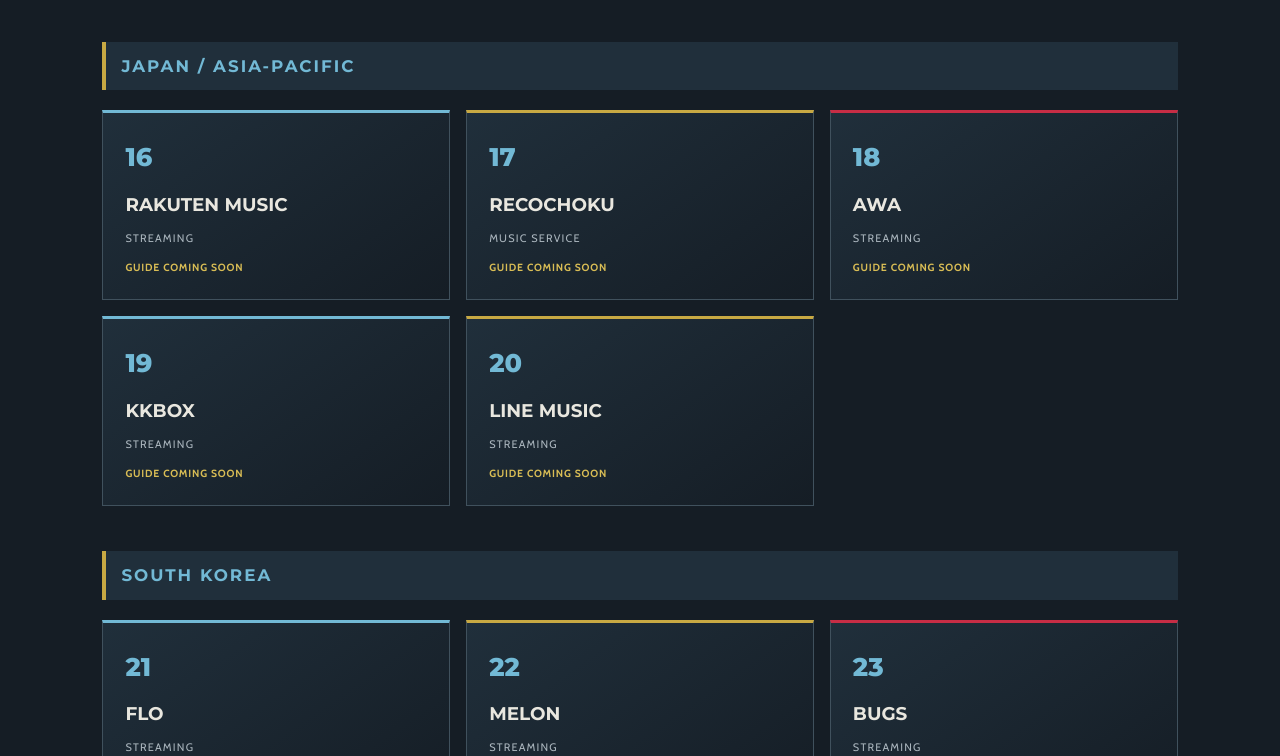
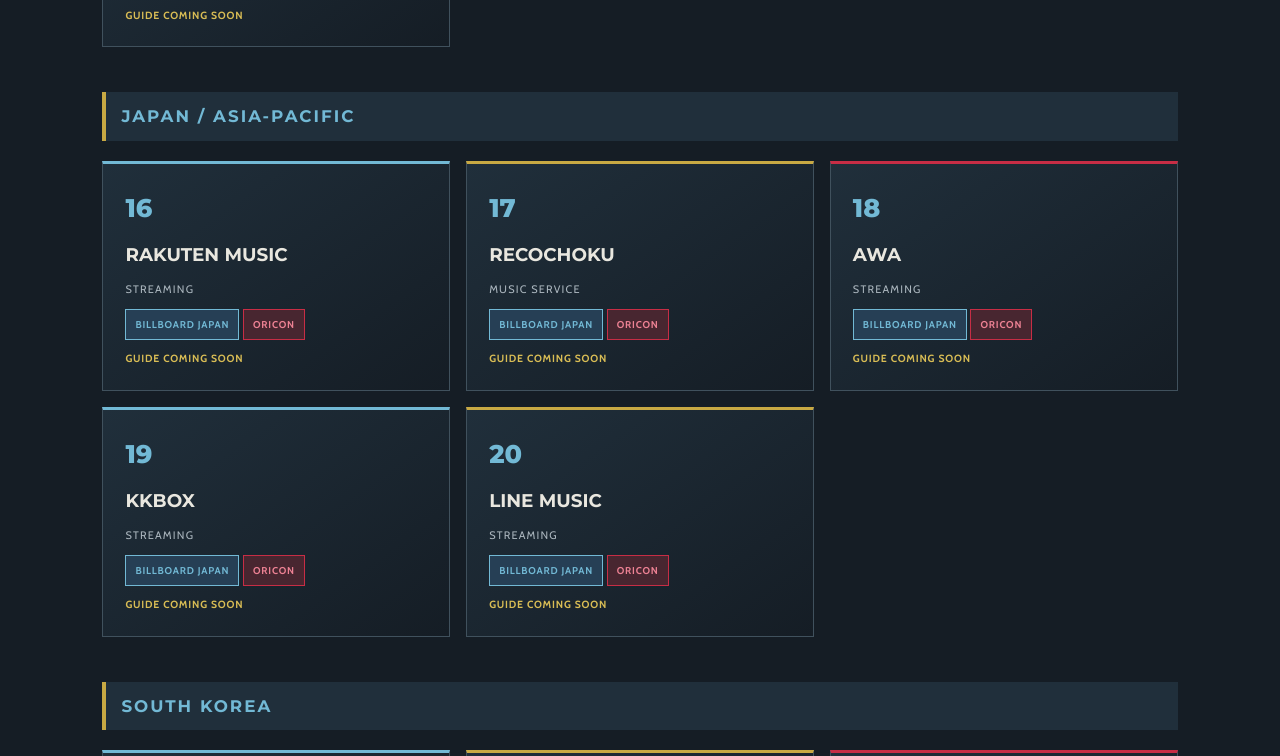
Before and after one commit to SantosBravosUS/StreamingGuide, a plain HTML site: page index.html in a window 1280 px wide. Shown: the part 2800-3556 px from the top of the page. Drawn offline with nearby package versions, Linux system fonts and the light colour scheme; a script that the page names is missing.

Commit message:
Add Umami website analytics

```diff
--- a/index.html
+++ b/index.html
@@ -6,6 +6,7 @@
     <meta name="description" content="Your international SANTOS BRAVOS streaming and comeback guide.">
     <title>SANTOS BRAVOS | Global Streaming Guide</title>
     <link rel="stylesheet" href="css/styles.css">
+    <script defer src="https://cloud.umami.is/script.js" data-website-id="64254844-3faa-4494-831e-d90b8c97f37d"></script>
 </head>
 <body>
 
@@ -75,8 +76,8 @@
                 </div>
 
                 <div class="chart-key-item">
-                    <span class="chart-tag regional">ORICON</span>
-                    <span>Named regional charts</span>
+                    <span class="chart-tag regional">NAMED CHARTS</span>
+                    <span>Specific Japan / Asia-Pacific charts; platform cards display the actual chart name.</span>
                 </div>
             </div>
         </div>
@@ -239,6 +240,10 @@
                     <span class="platform-number">16</span>
                     <h4>Rakuten Music</h4>
                     <span class="platform-type">STREAMING</span>
+                    <div class="platform-chart-tags">
+                        <span class="chart-tag billboard">BILLBOARD JAPAN</span>
+                        <span class="chart-tag regional">ORICON</span>
+                    </div>
                     <span class="platform-status coming-soon">GUIDE COMING SOON</span>
                 </article>
 
@@ -246,6 +251,10 @@
                     <span class="platform-number">17</span>
                     <h4>RecoChoku</h4>
                     <span class="platform-type">MUSIC SERVICE</span>
+                    <div class="platform-chart-tags">
+                        <span class="chart-tag billboard">BILLBOARD JAPAN</span>
+                        <span class="chart-tag regional">ORICON</span>
+                    </div>
                     <span class="platform-status coming-soon">GUIDE COMING SOON</span>
                 </article>
 
@@ -253,6 +262,10 @@
                     <span class="platform-number">18</span>
                     <h4>AWA</h4>
                     <span class="platform-type">STREAMING</span>
+                    <div class="platform-chart-tags">
+                        <span class="chart-tag billboard">BILLBOARD JAPAN</span>
+                        <span class="chart-tag regional">ORICON</span>
+                    </div>
                     <span class="platform-status coming-soon">GUIDE COMING SOON</span>
                 </article>
 
@@ -260,6 +273,10 @@
                     <span class="platform-number">19</span>
                     <h4>KKBOX</h4>
                     <span class="platform-type">STREAMING</span>
+                    <div class="platform-chart-tags">
+                        <span class="chart-tag billboard">BILLBOARD JAPAN</span>
+                        <span class="chart-tag regional">ORICON</span>
+                    </div>
                     <span class="platform-status coming-soon">GUIDE COMING SOON</span>
                 </article>
 
@@ -267,6 +284,10 @@
                     <span class="platform-number">20</span>
                     <h4>LINE MUSIC</h4>
                     <span class="platform-type">STREAMING</span>
+                    <div class="platform-chart-tags">
+                        <span class="chart-tag billboard">BILLBOARD JAPAN</span>
+                        <span class="chart-tag regional">ORICON</span>
+                    </div>
                     <span class="platform-status coming-soon">GUIDE COMING SOON</span>
                 </article>
             </div>
```
